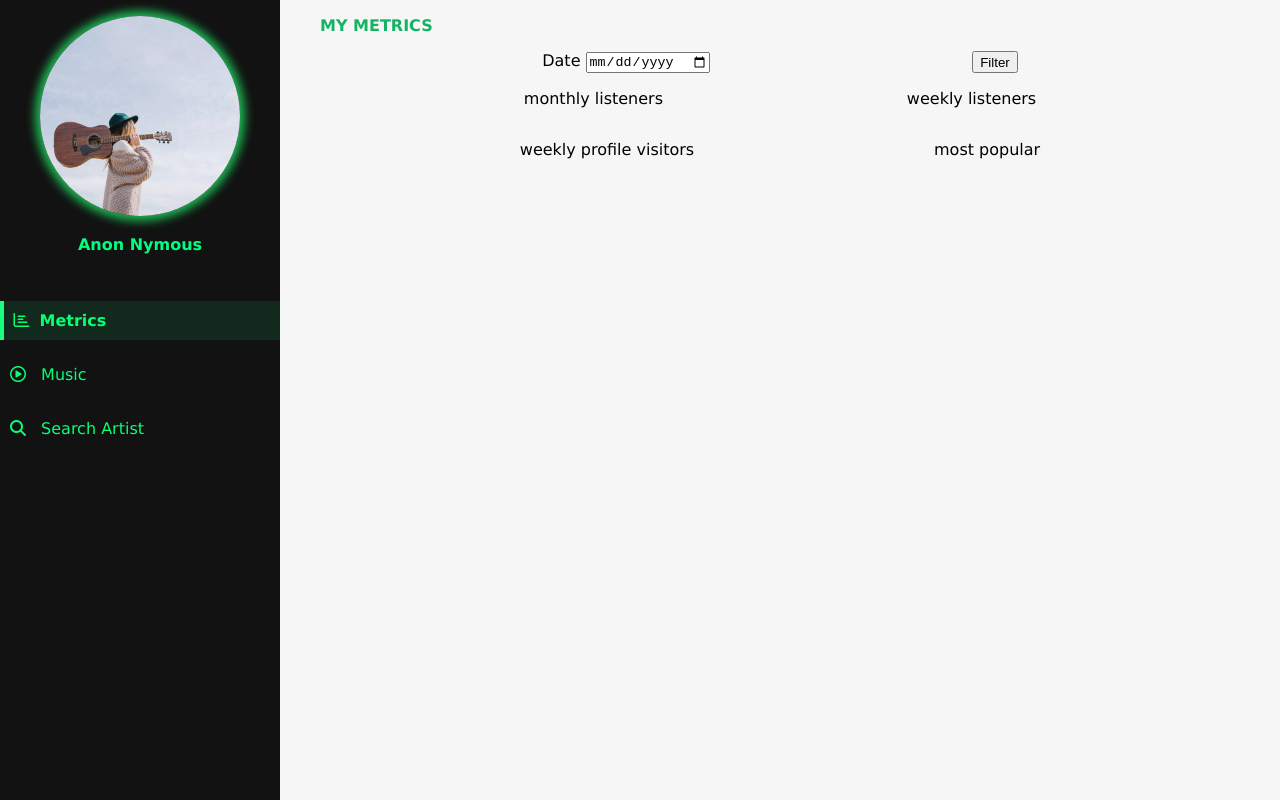
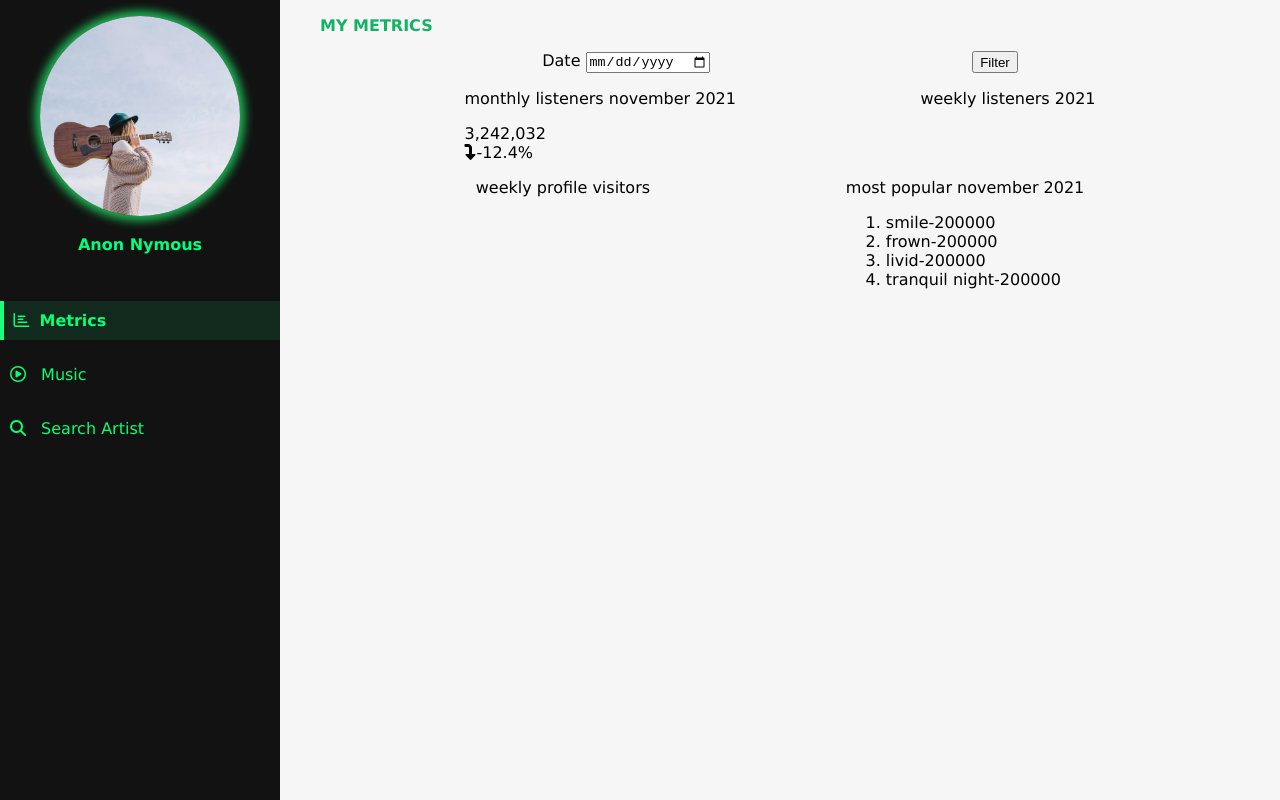
Before and after one commit to dropdel/spotify-dashboard, a plain HTML site: page index.html in a window 1280 px wide. Drawn offline with Linux system fonts and the light colour scheme.

Commit message:
Gave the sections placeholder content, in lieu of the future API called content.

```diff
--- a/index.html
+++ b/index.html
@@ -57,12 +57,12 @@
                 </div>
                 <div id="monthlyWeeklyListenersSection">
                     <div id="monthlyListenersSection">
-                        <p>monthly listeners <span id="month"></span></p>
-                        <div id="monthlyListeners"></div>
-                        <div id="percentageChange"></div>
+                        <p>monthly listeners <span id="month">november 2021</span></p>
+                        <div id="monthlyListeners">3,242,032</div>
+                        <div id="percentageChange"><i class="fas fa-level-down-alt"></i>-12.4%</div>
                     </div>
                     <div id="weeklyListenersSection">
-                        <p>weekly listeners <span id="year"></span></p>
+                        <p>weekly listeners <span id="year">2021</span></p>
                     </div>
                 </div>
                 <div id="profileVisitsAndMostPopularSection">
@@ -70,7 +70,13 @@
                         <p>weekly profile visitors</p>
                     </div>
                     <div id="mostPopularSongsSection">
-                        <p>most popular <span id="month"></span></p>
+                        <p>most popular <span id="month">november 2021</span></p>
+                        <ol>
+                            <li><span>smile</span>-<span>200000</span></li>
+                            <li><span>frown</span>-<span>200000</span></li>
+                            <li><span>livid</span>-<span>200000</span></li>
+                            <li><span>tranquil night</span>-<span>200000</span></li>
+                        </ol>
                     </div>
                 </div>
             </div>
```
